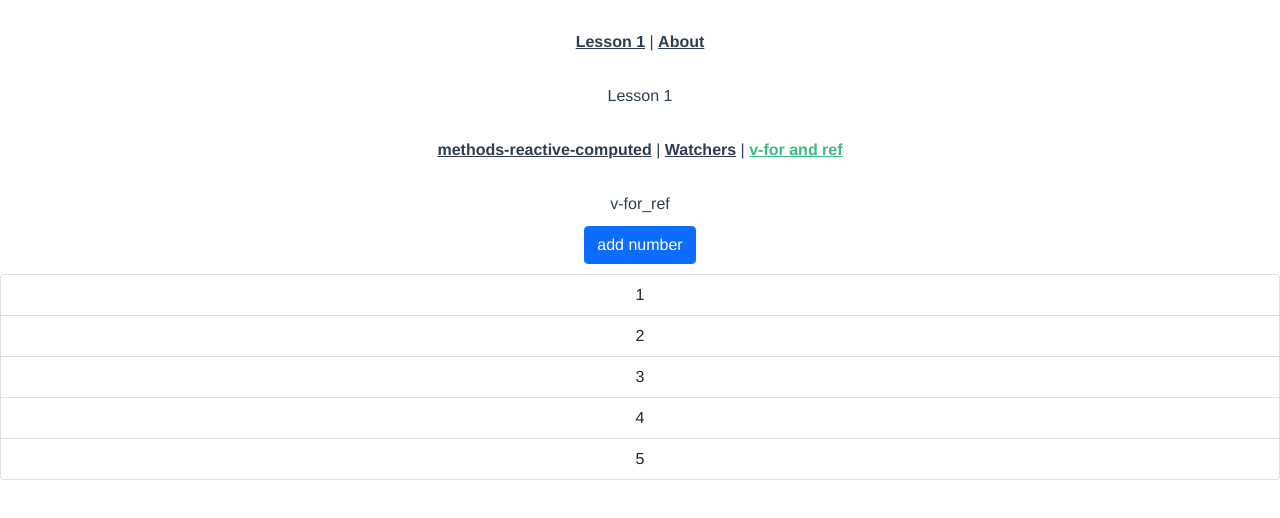
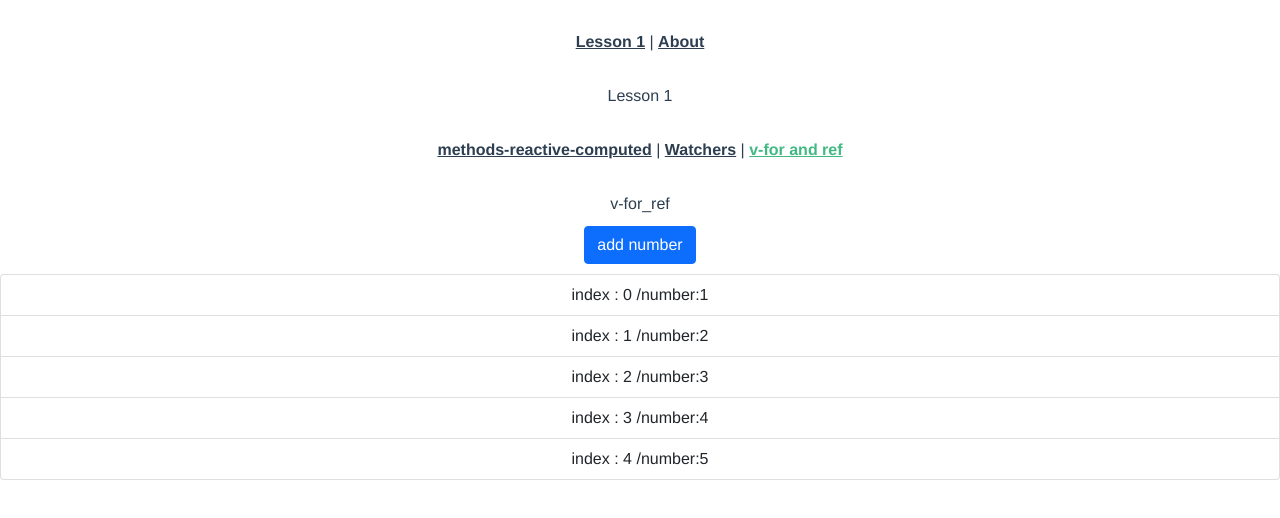
Before and after one commit to Vlad06091992/vue-baza, a Vue app: page /#/Lesson_1/v-for__ref in a window 1280 px wide. Shown: the top 518 px of the page. Built offline with nearby package versions, Linux system fonts and the light colour scheme.

Commit message:
add component with v-for and ref, update array for rendering

```diff
--- a/src/components/Lesson 1/Vfor.vue
+++ b/src/components/Lesson 1/Vfor.vue
@@ -2,32 +2,35 @@
   <div>v-for_ref</div>
   <button type="button" class="btn btn-primary b" @click="addNum">add number</button>
   <ul class="list-group">
-    <li class="list-group-item" v-for="number in numbers" :key="number">{{ number }}</li>
+    <li @click="double(index)" class="list-group-item" v-for="(number, index) in numbers" :key="number">index : {{index}} /number:{{ number }} </li>
   </ul>
 </template>
 
 //TODO 01.35.00
 
 <script lang="ts">
-import { defineComponent, ref} from "vue";
+import { defineComponent, Ref, ref} from "vue";
 
 export default defineComponent({
   name: "v-for_ref",
   props: {},
   setup() {
+    let numbers:Ref<number[]> = ref([1, 2, 3, 4, 5]);
+    const addNum = () => {
+      let n = Math.floor(Math.random() * 10)
+      numbers.value.push(n)
+    }
 
-    let numbers = ref([1, 2, 3, 4, 5]);
+    const double = (i:number) => {
+    // console.log(numbers.value[i])
 
-    const addNum = () => {
-
-      let n = Math.floor(Math.random() * 10)
-
-      numbers.value.push(n)
+      numbers.value[i] = numbers.value[i] * 2
     }
 
     return {
       numbers,
-      addNum
+      addNum,
+      double
     };
   }
 });
```
